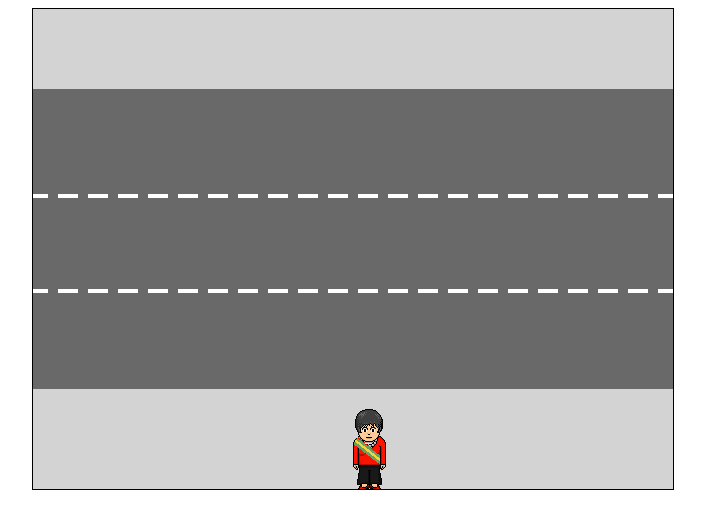
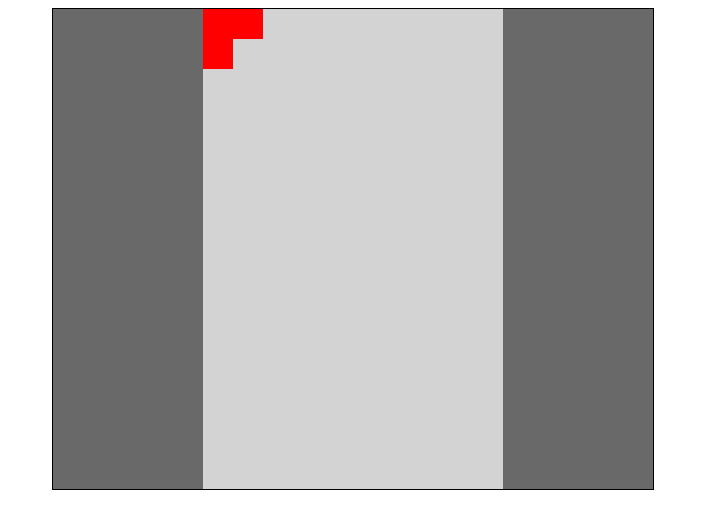
Before and after one commit to janiomelo/Tetrichele, a plain HTML site: page index.html in a window 1280 px wide. Shown: the whole page, without its empty margins (287-992 px from the left). Drawn offline with Linux system fonts and the light colour scheme.

Commit message:
alterações para tornar o jogo um tetris

```diff
--- a/index.html
+++ b/index.html
@@ -4,64 +4,179 @@
     <title>Tetrichele</title>
 </head>
 
-<!--
-    Esta é uma cópia do exemplo apresentado em alexandreaquiles.com.br
-    apenas para estudo.
--->
+<body>
+    <canvas id="canvas" width="600" height="480" style="border: solid 1px black; margin: 0px auto; display: block;"></canvas>
+    <script>
+        var canvas = document.getElementById("canvas");
+        var contexto = canvas.getContext("2d");
+        var nColunas = 10;
+        var wCol = 30;
+        var wArena = nColunas * wCol
+        var wBorda = (canvas.width - wArena) / 2;
+        var imagem = new Image();
+        imagem.src = "../images/dilminha.png";
+        var x = 320;
+        var y = 400;
+        var linha_c = -5;
+        var coluna_c = 0;
+        var formaAtual = 0;
 
-<body>
-    <canvas id="canvas" width="640" height="480" style="border: solid 1px black; margin: 0px auto; display: block;"></canvas>
-    <script>
-        function desenhaFundo() {
-            //preenche o fundo com cinza escuro
-            contexto.fillStyle = "dimgray";
-            contexto.fillRect(0, 0, canvas.width, canvas.height);
+        let tetromino_S = [
+            [
+                [0, 0],
+                [0, 1],
+                [1, 1],
+                [1, 2],
+            ], [
+                [0, 0],
+                [1, 0],
+                [1, -1],
+                [2, -1],
+            ],
 
-            //calcada superior
-            contexto.fillStyle = "lightgray";
-            contexto.fillRect(0, 0, canvas.width, 80);
+        ];
 
-            //calcada inferior
-            contexto.fillStyle = "lightgray";
-            contexto.fillRect(0, 380, canvas.width, 100);
+        let tetromino_Z = [
+            [
+                [1, 0],
+                [1, 1],
+                [0, 1],
+                [0, 2],
+            ], [
+                [0, 0],
+                [1, 0],
+                [1, 1],
+                [2, 1],
+            ],
 
-            //faixas
-            contexto.fillStyle = "white";
-            for (var i = 0; i < 25; i++) {
-                contexto.fillRect(i * 30 - 5, 185, 20, 4);
-                contexto.fillRect(i * 30 - 5, 280, 20, 4);
+        ];
+
+
+        let tetromino_O = [
+            [
+                [0, 0],
+                [0, 1],
+                [1, 0],
+                [1, 1],
+            ]
+        ]
+
+        let tetromino_I = [
+            [
+                [0, 0],
+                [0, 1],
+                [0, 2],
+                [0, 3],
+            ], [
+                [0, 0],
+                [1, 0],
+                [2, 0],
+                [3, 0],
+            ]
+        ]
+
+        let tetromino_L = [
+            [
+                [0, 0],
+                [0, 1],
+                [0, 2],
+                [1, 2],
+            ], [
+                [0, 0],
+                [1, 0],
+                [2, 0],
+                [2, -1],
+            ], [
+                [0, 0],
+                [1, 0],
+                [1, 1],
+                [1, 2],
+            ], [
+                [0, 0],
+                [0, 1],
+                [1, 0],
+                [2, 0],
+            ]
+        ]
+
+
+        let tetromino_J = [
+            [
+                [1, 0],
+                [1, 1],
+                [1, 2],
+                [0, 2],
+            ], [
+                [0, 0],
+                [1, 0],
+                [2, 0],
+                [2, 1],
+            ]
+        ]
+
+
+        let tetromino_T = [
+            [ // K
+                [0, 0],
+                [0, 1],
+                [1, 1],
+                [0, 2],
+            ], [ // T
+                [0, 0],
+                [1, 0],
+                [1, 1],
+                [2, 0],
+            ], [ // W
+                [0, 1],
+                [1, 1],
+                [1, 0],
+                [2, 1],
+            ], [ // K <
+                [1, 0],
+                [1, 1],
+                [0, 1],
+                [1, 2],
+            ]
+        ]
+
+        function desenhaBloco() {
+            t = [
+                tetromino_I, tetromino_J, tetromino_L,
+                tetromino_O, tetromino_S, tetromino_T,
+                tetromino_Z
+            ]
+            let x, y;
+            let nRandom = Math.floor(Math.random() * (t.length - 1)) + 1;
+            let forma = t[nRandom];
+
+            if (coluna_c + 1 == nColunas) {
+                coluna_c -= 1;
+            }
+
+            contexto.fillStyle = "red";
+
+            for (let posicao in forma[formaAtual]) {
+                x = (wBorda + wCol * coluna_c) + wCol * forma[formaAtual][posicao][0];
+                y = (wCol * linha_c) + wCol * forma[formaAtual][posicao][1];
+                contexto.fillRect(x, y, wCol, wCol);
             }
         }
 
-        function desenhaImagem() {
-            contexto.drawImage(imagem, x, y, imagem.width, imagem.height);
-        };
+        function desenhaFundo() {
+            //preenche o fundo com cinza escuro
+            contexto.fillStyle = "lightgray";
+            contexto.fillRect(0, 0, canvas.width, canvas.height);
 
-        var canvas = document.getElementById("canvas");
-        var contexto = canvas.getContext("2d");
-        contexto.fillStyle = "dimgray";
-        contexto.fillRect(0, 0, canvas.width, canvas.height);
-        //calcada superior
-        contexto.fillStyle = "lightgray";
-        contexto.fillRect(0, 0, canvas.width, 80);
+            // lado esquerdo
+            contexto.fillStyle = "dimgray";
+            contexto.fillRect(0, 0, wBorda, canvas.height);
 
-        //calcada inferior
-        contexto.fillStyle = "lightgray";
-        contexto.fillRect(0, 380, canvas.width, 100);
+            // lado direito
+            contexto.fillStyle = "dimgray";
+            x = canvas.width - wBorda;
+            contexto.fillRect(x, 0, wBorda, canvas.height);
 
-        contexto.fillStyle = "white";
-        for (var i = 0; i < 25; i++) {
-            //faixa superior
-            contexto.fillRect(i * 30 - 5, 185, 20, 4);
-
-            //faixa inferior
-            contexto.fillRect(i * 30 - 5, 280, 20, 4);
         }
-        var imagem = new Image();
-        imagem.src = "../images/dilminha.png";
-
-        var x = 320;
-        var y = 400;
 
         function desenhaImagem() {
             contexto.drawImage(imagem, x, y, imagem.width, imagem.height);
@@ -71,22 +186,56 @@
 
         setInterval(function () {
             desenhaFundo();
-            desenhaImagem();
+            desenhaBloco();
         }, 50);
+
+        let intervalo = 1000;
+
+        setInterval(function () {
+            linha_c += 1;
+        }, intervalo);
+
+        setInterval(function () {
+            intervalo += 250;
+        }, 20000);
+
+        function vaiPraDireita() {
+            if (coluna_c + 1 < nColunas) {
+                coluna_c += 1;
+            }
+        }
+
+        function vaiPraEsquerda() {
+            if (coluna_c - 1 >= 0) {
+                coluna_c -= 1;
+            }
+        }
+
+        function vaiPraBaixo() {
+            linha_c += 1;
+        }
+
+        function vaiPraCima() {
+            if (formaAtual + 1 == forma.length) {
+                formaAtual = 0;
+            } else {
+                formaAtual += 1;
+            }
+        }
 
         document.onkeydown = function (event) {
             switch (event.which) {
                 case 37: //pra esquerda
-                    x = x - 10;
+                    vaiPraEsquerda();
                     break;
                 case 38: //pra cima
-                    y = y - 10;
+                    vaiPraCima();
                     break;
                 case 39: //pra direita
-                    x = x + 10;
+                    vaiPraDireita();
                     break;
                 case 40: //pra baixo
-                    y = y + 10;
+                    vaiPraBaixo();
                     break;
             }
         }
```
